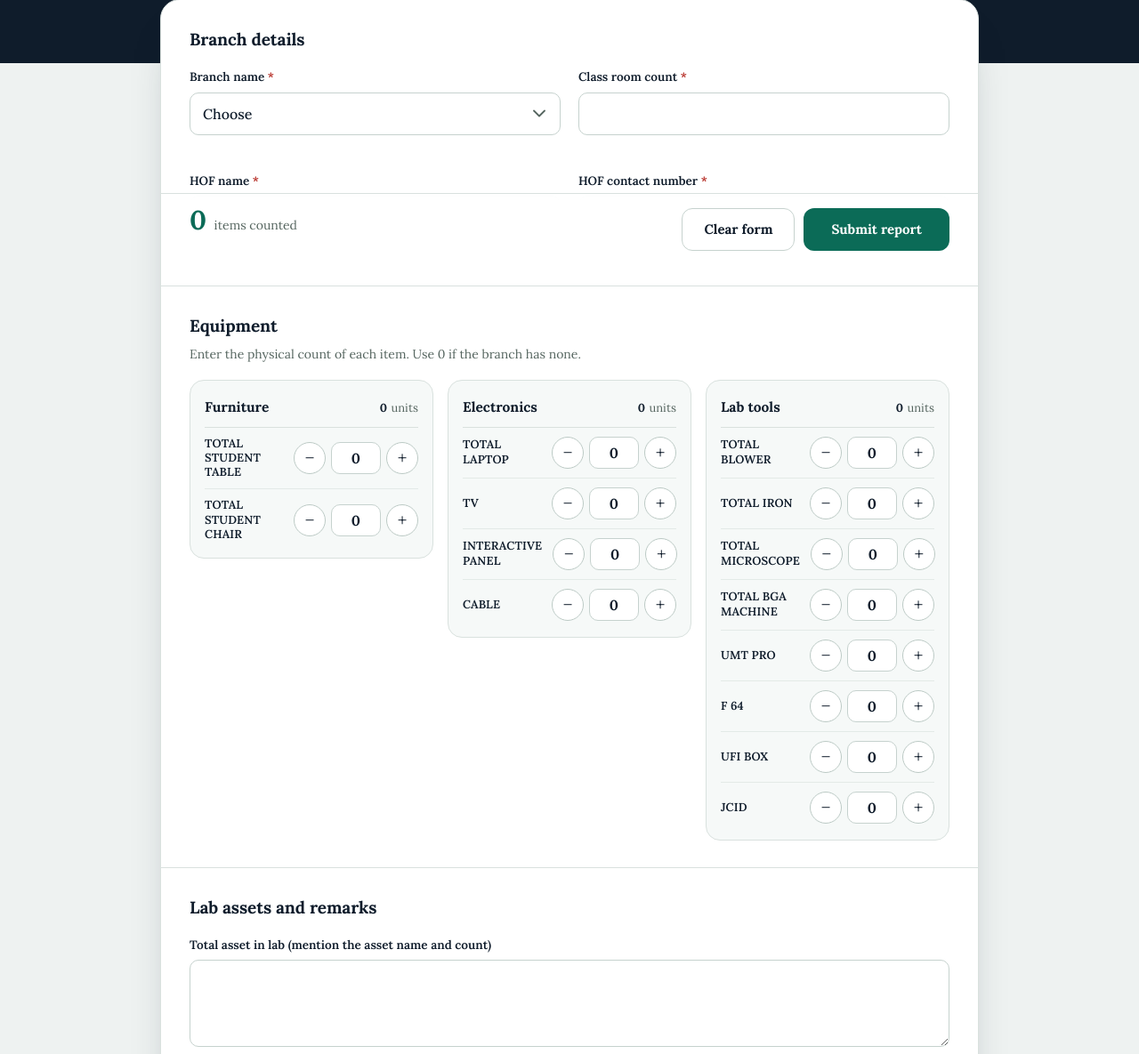
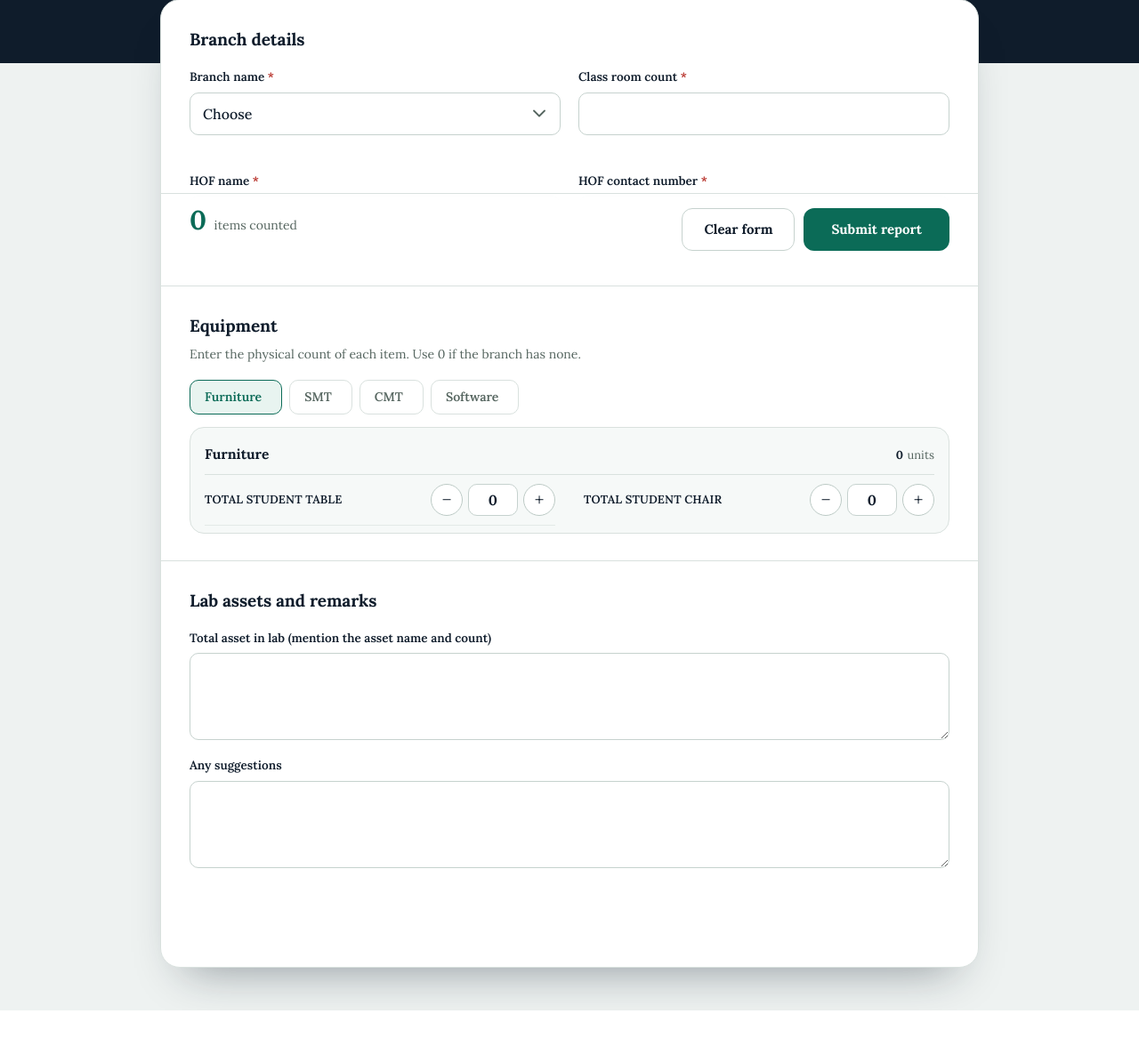
Before and after one commit to magnusda01-ship-it/CLASS-ROOM-ASSET-AUDIT, a Flask app: page / in a window 1280 px wide. Shown: the part 502-1687 px from the top of the page at 89% size. After the commit the page ends 1638 px from the top, so only its background shows below. Run offline with Flask 3, Linux system fonts and the light colour scheme.

Commit message:
Expand asset audit equipment form
Co-authored-by: Copilot <223556219+Copilot@users.noreply.github.com>

```diff
--- a/asset_audit/asset_audit/asset_audit/app.py
+++ b/asset_audit/asset_audit/asset_audit/app.py
@@ -27,32 +27,48 @@ BRANCHES = [
     "TRIVANDRUM", "MARTHANDAM", "NAGPUR", "HYDERABAD", "BANGALORE",
 ]
 
-# key, label  (TOTAL IRON and CABLE are the 2 additional options)
-EQUIPMENT = [
+# Furniture is a simple pair of totals.
+FURNITURE = [
     ("student_table", "TOTAL STUDENT TABLE"),
     ("student_chair", "TOTAL STUDENT CHAIR"),
-    ("laptop", "TOTAL LAPTOP"),
-    ("blower", "TOTAL BLOWER"),
-    ("iron", "TOTAL IRON"),
-    ("microscope", "TOTAL MICROSCOPE"),
-    ("bga_machine", "TOTAL BGA MACHINE"),
-    ("umt_pro", "UMT PRO"),
-    ("f64", "F 64"),
-    ("ufi_box", "UFI BOX"),
-    ("jcid", "JCID"),
-    ("interactive_panel", "INTERACTIVE PANEL"),
-    ("tv", "TV"),
-    ("cable", "CABLE"),
 ]
+
+# The three numbered asset tables (SL NO + NAME). Keys are table + SL NO,
+# e.g. smt_1, cmt_3, software_6, so the same name can appear in several tables.
+TABLES = [
+    ("SMT", [
+        "LAPTOP", "BLOWER", "IRON", "DC POWER SUPPLY", "MOBILE PHONE DRYER",
+        "MINI POLISHING PEN", "MULTI CHARGER", "VIBRATOR", "SEPARATOR MACHINE",
+        "LAMINATION MACHINE", "IC STAND", "SHORT KILLER", "MICROSCOPE",
+        "MICROSCOPE CAMERA", "BATTERY BOOSTER", "BOOT CABLE", "UV LIGHT",
+        "OSCILLOSCOPE", "ROSING PEN", "IPHONE BOARD SEPARATOR",
+    ]),
+    ("CMT", [
+        "LAPTOP", "BGA MACHINE", "BLOWER", "IRON", "SVOD KBC PROGRAMMER",
+        "RT809F BIOS PROGRAMMER", "MACBOOK", "IC STAND", "IC STECIL",
+        "DC POWER SUPPLY", "C TESTER", "DC CONNECTOR", "PENDRIVE",
+        "WORKING MOTHER BOARD", "IDENTIFICATION ITEM", "SCREW DRIVER",
+        "MAC SCREW DRIVER SET",
+    ]),
+    ("SOFTWARE", [
+        "UMT", "F64", "UFI", "V1S PRO", "LAPTOP", "SOFTWARE PHONE",
+    ]),
+]
+
+# key, label (label is what the admin matrix / Excel / CSV show),
+# SHORT = the plain name shown inside each card on the branch form.
+EQUIPMENT = list(FURNITURE)
+SHORT = dict(FURNITURE)
+GROUPS = [("FURNITURE", [k for k, _ in FURNITURE], False)]
+for _table, _names in TABLES:
+    _keys = []
+    for _i, _name in enumerate(_names, 1):
+        _key = f"{_table.lower()}_{_i}"
+        EQUIPMENT.append((_key, f"{_table} - {_name}"))
+        SHORT[_key] = _name
+        _keys.append(_key)
+    GROUPS.append((_table, _keys, True))
 KEYS = [k for k, _ in EQUIPMENT]
-
-# How the equipment is grouped on the branch form (keys from EQUIPMENT above).
-GROUPS = [
-    ("FURNITURE", ["student_table", "student_chair"]),
-    ("ELECTRONICS", ["laptop", "tv", "interactive_panel", "cable"]),
-    ("LAB TOOLS", ["blower", "iron", "microscope", "bga_machine",
-                   "umt_pro", "f64", "ufi_box", "jcid"]),
-]
 
 
 def db():
@@ -112,8 +128,8 @@ def admin():
 def config():
     return jsonify(
         branches=BRANCHES,
-        equipment=[{"key": k, "label": l} for k, l in EQUIPMENT],
-        groups=[{"name": n, "keys": ks} for n, ks in GROUPS],
+        equipment=[{"key": k, "label": l, "short": SHORT[k]} for k, l in EQUIPMENT],
+        groups=[{"name": n, "keys": ks, "numbered": nb} for n, ks, nb in GROUPS],
     )
 
 
--- a/asset_audit/asset_audit/asset_audit/static/admin.js
+++ b/asset_audit/asset_audit/asset_audit/static/admin.js
@@ -50,8 +50,12 @@ async function load() {
   h += "</tr></thead><tbody>";
 
   const totals = Object.fromEntries(r.branches.map((b) => [b, 0]));
+  let prevGroup = null;
   r.equipment.forEach((e) => {
-    h += `<tr><th scope="row">${esc(e.label)}</th>`;
+    const group = e.key.split("_")[0];
+    const start = prevGroup !== null && group !== prevGroup;
+    prevGroup = group;
+    h += `<tr class="${start ? "grp-start" : ""}"><th scope="row" title="${esc(e.label)}">${esc(e.label)}</th>`;
     r.branches.forEach((b) => {
       const v = r.matrix[e.key][b];
       if (v === null || v === undefined) {
--- a/asset_audit/asset_audit/asset_audit/static/app.js
+++ b/asset_audit/asset_audit/asset_audit/static/app.js
@@ -12,31 +12,79 @@ async function init() {
     branch.appendChild(o);
   });
 
-  // grouped cards with - / + buttons
-  const byKey = Object.fromEntries(cfg.equipment.map((e) => [e.key, e.label]));
+  // one tab per group (Furniture, SMT, CMT, Software), each with - / + counters
+  const byKey = Object.fromEntries(cfg.equipment.map((e) => [e.key, e.short || e.label]));
   const box = $("#equipment-groups");
-  cfg.groups.forEach((g) => {
-    const name = g.name.charAt(0) + g.name.slice(1).toLowerCase(); // FURNITURE -> Furniture
+  const tabs = document.createElement("div");
+  tabs.className = "tabs";
+  tabs.setAttribute("role", "tablist");
+  box.appendChild(tabs);
+
+  cfg.groups.forEach((g, gi) => {
+    const name = g.name.length <= 3 ? g.name : g.name.charAt(0) + g.name.slice(1).toLowerCase(); // FURNITURE -> Furniture, SMT stays SMT
+
+    const tab = document.createElement("button");
+    tab.type = "button";
+    tab.className = "tab";
+    tab.dataset.tab = gi;
+    tab.id = `tab-${gi}`;
+    tab.setAttribute("role", "tab");
+    tab.setAttribute("aria-controls", `panel-${gi}`);
+    tab.innerHTML = `<span>${name}</span><b class="tab-count"></b>`;
+    tabs.appendChild(tab);
+
     const card = document.createElement("div");
     card.className = "group";
+    card.dataset.tab = gi;
+    card.id = `panel-${gi}`;
+    card.setAttribute("role", "tabpanel");
+    card.setAttribute("aria-labelledby", `tab-${gi}`);
     card.innerHTML =
       `<div class="group-head"><h3>${name}</h3>` +
       `<span class="sub"><b data-sub>0</b> units</span></div>` +
+      `<div class="group-items">` +
       g.keys
         .map(
-          (k) =>
-            `<div class="item"><span class="item-name">${byKey[k]}</span>` +
+          (k, idx) =>
+            `<div class="item"><span class="item-name">${g.numbered ? `<i class="sl">${idx + 1}</i>` : ""}${byKey[k]}</span>` +
             `<span class="stepper">` +
             `<button type="button" class="step" data-step="-1" aria-label="Decrease ${byKey[k]}">&minus;</button>` +
             `<input type="text" inputmode="numeric" value="0" data-key="${k}" aria-label="${byKey[k]}">` +
             `<button type="button" class="step" data-step="1" aria-label="Increase ${byKey[k]}">+</button>` +
             `</span></div>`
         )
-        .join("");
+        .join("") +
+      `</div>`;
     box.appendChild(card);
   });
+  activateTab(0);
   refresh();
 }
+
+function activateTab(i) {
+  document.querySelectorAll("#equipment-groups .tab").forEach((t) => {
+    const on = Number(t.dataset.tab) === i;
+    t.classList.toggle("on", on);
+    t.setAttribute("aria-selected", on ? "true" : "false");
+    t.tabIndex = on ? 0 : -1;
+  });
+  document.querySelectorAll("#equipment-groups .group").forEach((g) => {
+    g.hidden = Number(g.dataset.tab) !== i;
+  });
+}
+
+document.addEventListener("click", (ev) => {
+  const tab = ev.target.closest("#equipment-groups .tab");
+  if (tab) activateTab(Number(tab.dataset.tab));
+});
+document.addEventListener("keydown", (ev) => {
+  const tab = ev.target.closest && ev.target.closest("#equipment-groups .tab");
+  if (!tab || (ev.key !== "ArrowRight" && ev.key !== "ArrowLeft")) return;
+  const all = [...document.querySelectorAll("#equipment-groups .tab")];
+  const next = (all.indexOf(tab) + (ev.key === "ArrowRight" ? 1 : all.length - 1)) % all.length;
+  activateTab(next);
+  all[next].focus();
+});
 
 // group subtotals, highlight of counted items, running total
 function refresh() {
@@ -49,6 +97,8 @@ function refresh() {
       i.classList.toggle("has", n > 0);
     });
     g.querySelector("[data-sub]").textContent = sub.toLocaleString("en-IN");
+    const count = document.querySelector(`#equipment-groups .tab[data-tab="${g.dataset.tab}"] .tab-count`);
+    if (count) count.textContent = sub > 0 ? sub.toLocaleString("en-IN") : "";
     total += sub;
   });
   $("#tally-total").textContent = total.toLocaleString("en-IN");
@@ -86,6 +136,7 @@ document.addEventListener("focusin", (ev) => {
 function clearErrors() {
   document.querySelectorAll(".err").forEach((s) => (s.textContent = ""));
   document.querySelectorAll(".invalid").forEach((i) => i.classList.remove("invalid"));
+  document.querySelectorAll(".tab.has-error").forEach((t) => t.classList.remove("has-error"));
 }
 
 function showErrors(errors) {
@@ -97,7 +148,14 @@ function showErrors(errors) {
       s.previousElementSibling?.classList.add("invalid");
     }
   });
-  document.querySelector(".invalid")?.scrollIntoView({ block: "center", behavior: "smooth" });
+  document.querySelectorAll(".group .invalid").forEach((i) => {
+    const g = i.closest(".group");
+    document.querySelector(`#equipment-groups .tab[data-tab="${g.dataset.tab}"]`)?.classList.add("has-error");
+  });
+  const firstGroupBad = document.querySelector(".group .invalid");
+  const firstFormBad = document.querySelector(".fields .invalid");
+  if (!firstFormBad && firstGroupBad) activateTab(Number(firstGroupBad.closest(".group").dataset.tab));
+  (firstFormBad || firstGroupBad)?.scrollIntoView({ block: "center", behavior: "smooth" });
 }
 
 $("#audit-form").addEventListener("submit", async (ev) => {
--- a/asset_audit/asset_audit/asset_audit/static/form.css
+++ b/asset_audit/asset_audit/asset_audit/static/form.css
@@ -130,7 +130,15 @@ input.invalid, select.invalid { border-color: var(--alert); box-shadow: 0 0 0 4p
 .err { color: var(--alert); font-weight: 500; font-size: 12.5px; min-height: 16px; }
 
 /* ---------------------------------------------------------- equipment */
-.groups { display: grid; grid-template-columns: repeat(auto-fit, minmax(250px, 1fr)); gap: 16px; align-items: start; }
+.groups { display: block; }
+.tabs { display: flex; flex-wrap: wrap; gap: 8px; margin: 0 0 14px; }
+.tab { display: inline-flex; align-items: center; gap: 6px; padding: 8px 16px; border: 1px solid var(--line); border-radius: 10px; background: #fff; color: var(--muted); font: inherit; font-size: 14px; font-weight: 600; cursor: pointer; }
+.tab:hover { border-color: var(--board); color: var(--board); }
+.tab.on { background: var(--board-tint); border-color: var(--board); color: var(--board); }
+.tab-count:not(:empty)::before { content: "\00b7"; margin-right: 6px; }
+.tab.has-error { border-color: #c0392b; color: #c0392b; }
+.group[hidden] { display: none; }
+.group-items { display: grid; grid-template-columns: repeat(auto-fit, minmax(320px, 1fr)); column-gap: 32px; }
 .group { background: #f6f9f8; border: 1px solid var(--line); border-radius: 16px; padding: 4px 16px 8px; }
 .group-head {
   display: flex; justify-content: space-between; align-items: baseline;
@@ -142,6 +150,8 @@ input.invalid, select.invalid { border-color: var(--alert); box-shadow: 0 0 0 4p
 
 .item { display: flex; justify-content: space-between; align-items: center; gap: 12px; padding: 10px 0; border-bottom: 1px solid #e3eae7; }
 .item:last-child { border-bottom: 0; }
+.item-name { display: flex; align-items: baseline; gap: 8px; flex: 1; min-width: 0; }
+.item-name .sl { flex: 0 0 22px; margin-right: 0; font-style: normal; font-weight: 700; color: var(--muted); font-variant-numeric: tabular-nums; }
 .item-name { font-size: 13px; font-weight: 600; line-height: 1.25; letter-spacing: .01em; }
 
 .stepper { display: flex; align-items: center; gap: 6px; flex-shrink: 0; }
```
Also changed, not shown: asset_audit/asset_audit/asset_audit/static/admin.css (+6 -3 lines).
